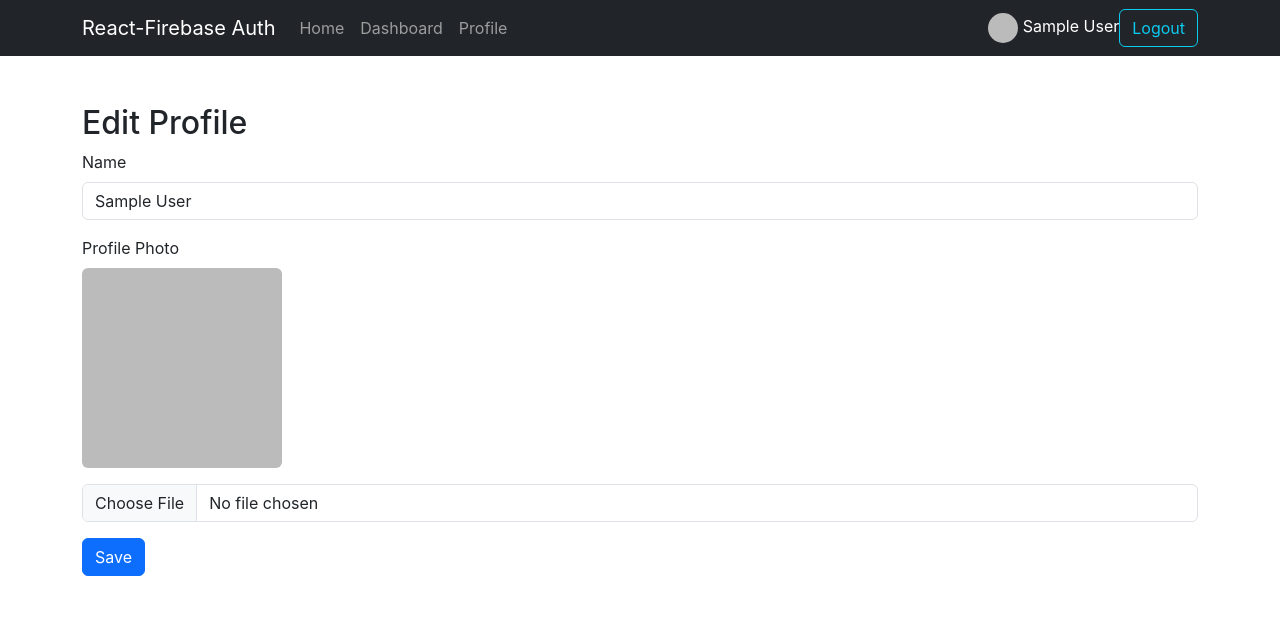
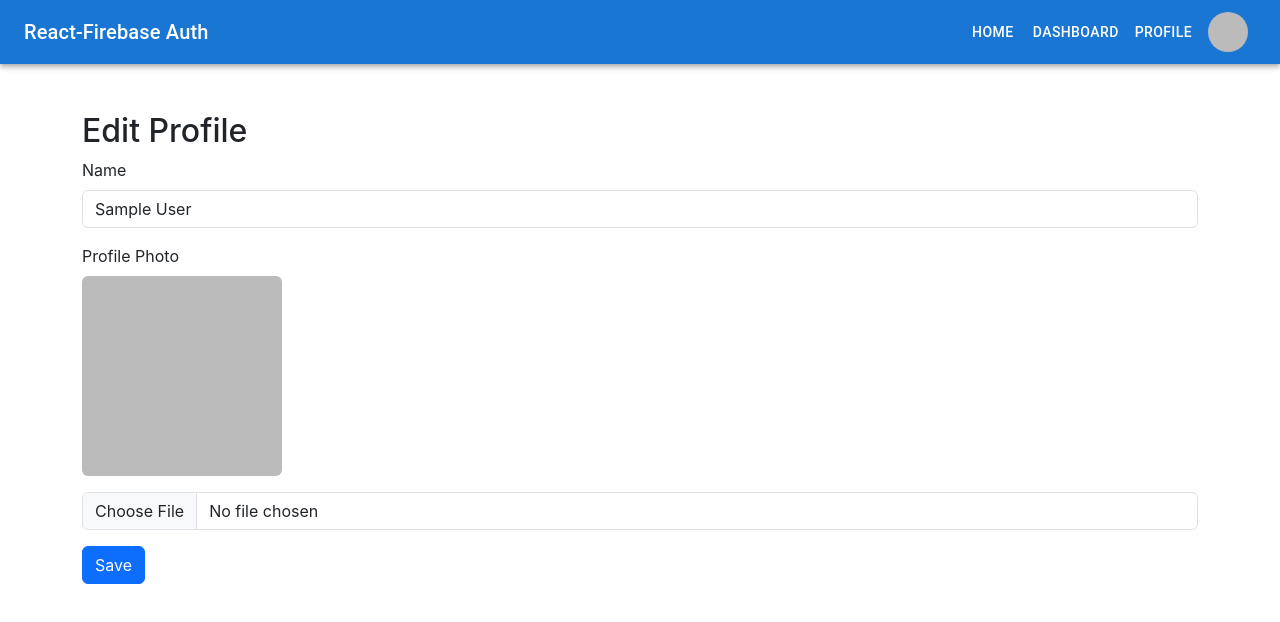
Before and after one commit to Ahnjunghyeon/test-login, a React (Create React App) app: page /profile in a window 1280 px wide. Shown: the top 622 px of the page. Built offline with nearby package versions, Linux system fonts and the light colour scheme; no server answers; sample sign-in values are in the browser's storage.

Commit message:
0520 --ing

```diff
--- a/package.json
+++ b/package.json
@@ -3,6 +3,10 @@
   "version": "0.1.0",
   "private": true,
   "dependencies": {
+    "@emotion/react": "^11.11.4",
+    "@emotion/styled": "^11.11.5",
+    "@mui/icons-material": "^5.15.18",
+    "@mui/material": "^5.15.18",
     "@testing-library/jest-dom": "^5.17.0",
     "@testing-library/react": "^13.4.0",
     "@testing-library/user-event": "^13.5.0",
--- a/src/App.css
+++ b/src/App.css
@@ -1,5 +1,5 @@
 /* src/App.css */
-
+/*
 .App {
   text-align: center;
 }
@@ -21,4 +21,4 @@
 
 .App .navbar .d-flex .me-2 {
   margin-right: 10px;
-}
+} */
--- a/src/App.js
+++ b/src/App.js
@@ -1,10 +1,10 @@
 import "./App.css";
-import Navbar from "./components/CustomNavbar"; // Navbar 컴포넌트를 import합니다.
+import CustomNavbar from "./components/CustomNavbar"; // Import the CustomNavbar component
 
 function App() {
   return (
     <div className="App">
-      <Navbar /> {/* Navbar 컴포넌트를 추가합니다. */}
+      <CustomNavbar /> {/* Navbar 컴포넌트를 추가합니다. */}
     </div>
   );
 }
--- a/src/Profile.js
+++ b/src/Profile.js
@@ -2,7 +2,7 @@ import React, { useState, useEffect } from "react";
 import { getAuth, updateProfile } from "firebase/auth";
 import { getStorage, ref, uploadBytes, getDownloadURL } from "firebase/storage";
 import { Form, Button, Container, Image } from "react-bootstrap";
-import Navbar from "./components/CustomNavbar"; // Navbar 컴포넌트를 import합니다.
+import CustomNavbar from "./components/CustomNavbar"; // Import the CustomNavbar component
 
 const Profile = () => {
   const [displayName, setDisplayName] = useState("");
@@ -65,7 +65,7 @@ const Profile = () => {
 
   return (
     <>
-      <Navbar /> {/* Navbar 컴포넌트를 렌더링합니다. */}
+      <CustomNavbar /> {/* Navbar 컴포넌트를 렌더링합니다. */}
       <Container className="mt-5">
         <h2>Edit Profile</h2>
         <Form onSubmit={handleSubmit}>
--- a/src/components/CustomNavbar.js
+++ b/src/components/CustomNavbar.js
@@ -1,5 +1,14 @@
 import React, { useState, useEffect } from "react";
-import { Navbar, Nav, Container, Button } from "react-bootstrap";
+import {
+  AppBar,
+  Toolbar,
+  Typography,
+  Button,
+  IconButton,
+  Avatar,
+  Menu,
+  MenuItem,
+} from "@mui/material";
 import { Link } from "react-router-dom";
 import {
   getAuth,
@@ -11,13 +20,23 @@ import {
 
 const CustomNavbar = ({ currentUser }) => {
   const [user, setUser] = useState(null);
+  const [anchorEl, setAnchorEl] = useState(null);
   const auth = getAuth();
   const provider = new GoogleAuthProvider();
+
+  const handleMenuOpen = (event) => {
+    setAnchorEl(event.currentTarget);
+  };
+
+  const handleMenuClose = () => {
+    setAnchorEl(null);
+  };
 
   const signOutUser = () => {
     signOut(auth)
       .then(() => {
         console.log("Logged out successfully");
+        handleMenuClose();
       })
       .catch((error) => {
         console.error("Error logging out: ", error);
@@ -47,55 +66,65 @@ const CustomNavbar = ({ currentUser }) => {
   }, [auth]);
 
   return (
-    <Navbar bg="dark" variant="dark">
-      <Container>
-        <Navbar.Brand as={Link} to="/">
+    <AppBar position="static" color="primary">
+      <Toolbar style={{ justifyContent: "space-between" }}>
+        <Typography
+          variant="h6"
+          component={Link}
+          to="/"
+          style={{
+            color: "inherit",
+            textDecoration: "none",
+            display: "inline-block",
+          }}
+        >
           React-Firebase Auth
-        </Navbar.Brand>
-        <Nav className="me-auto">
-          <Nav.Link as={Link} to="/">
+        </Typography>
+
+        <div style={{ display: "flex", alignItems: "center" }}>
+          <Button component={Link} to="/" color="inherit">
             Home
-          </Nav.Link>
-          <Nav.Link as={Link} to="/dashboard">
+          </Button>
+          <Button component={Link} to="/dashboard" color="inherit">
             Dashboard
-          </Nav.Link>
+          </Button>
           {user && (
+            <Button component={Link} to="/profile" color="inherit">
+              Profile
+            </Button>
+          )}
+          {user ? (
             <>
-              <Nav.Link as={Link} to="/profile">
-                Profile
-              </Nav.Link>
+              <IconButton onClick={handleMenuOpen} color="inherit">
+                <Avatar src={user.photoURL} alt="User" />
+              </IconButton>
+              <Menu
+                anchorEl={anchorEl}
+                open={Boolean(anchorEl)}
+                onClose={handleMenuClose}
+              >
+                <MenuItem
+                  onClick={handleMenuClose}
+                  component={Link}
+                  to="/profile"
+                >
+                  {user.displayName}
+                </MenuItem>
+                <MenuItem onClick={signOutUser}>Logout</MenuItem>
+              </Menu>
             </>
+          ) : (
+            <Button
+              variant="outlined"
+              color="inherit"
+              onClick={signInWithGoogle}
+            >
+              Google Login
+            </Button>
           )}
-        </Nav>
-        <Nav.Item>
-          <Nav.Link as={Link} to="/profile">
-            {user && (
-              <div style={{ color: "white" }}>
-                <img
-                  src={user.photoURL}
-                  alt="User"
-                  style={{
-                    width: "30px",
-                    borderRadius: "50%",
-                    marginRight: "5px",
-                  }}
-                />
-                {user.displayName}
-              </div>
-            )}
-          </Nav.Link>
-        </Nav.Item>
-        {!user ? (
-          <Button variant="outline-info" onClick={signInWithGoogle}>
-            Google Login
-          </Button>
-        ) : (
-          <Button variant="outline-info" onClick={signOutUser}>
-            Logout
-          </Button>
-        )}
-      </Container>
-    </Navbar>
+        </div>
+      </Toolbar>
+    </AppBar>
   );
 };
 
```
Also changed, not shown: 1 other file (tests, documents, lock files or other folders).
